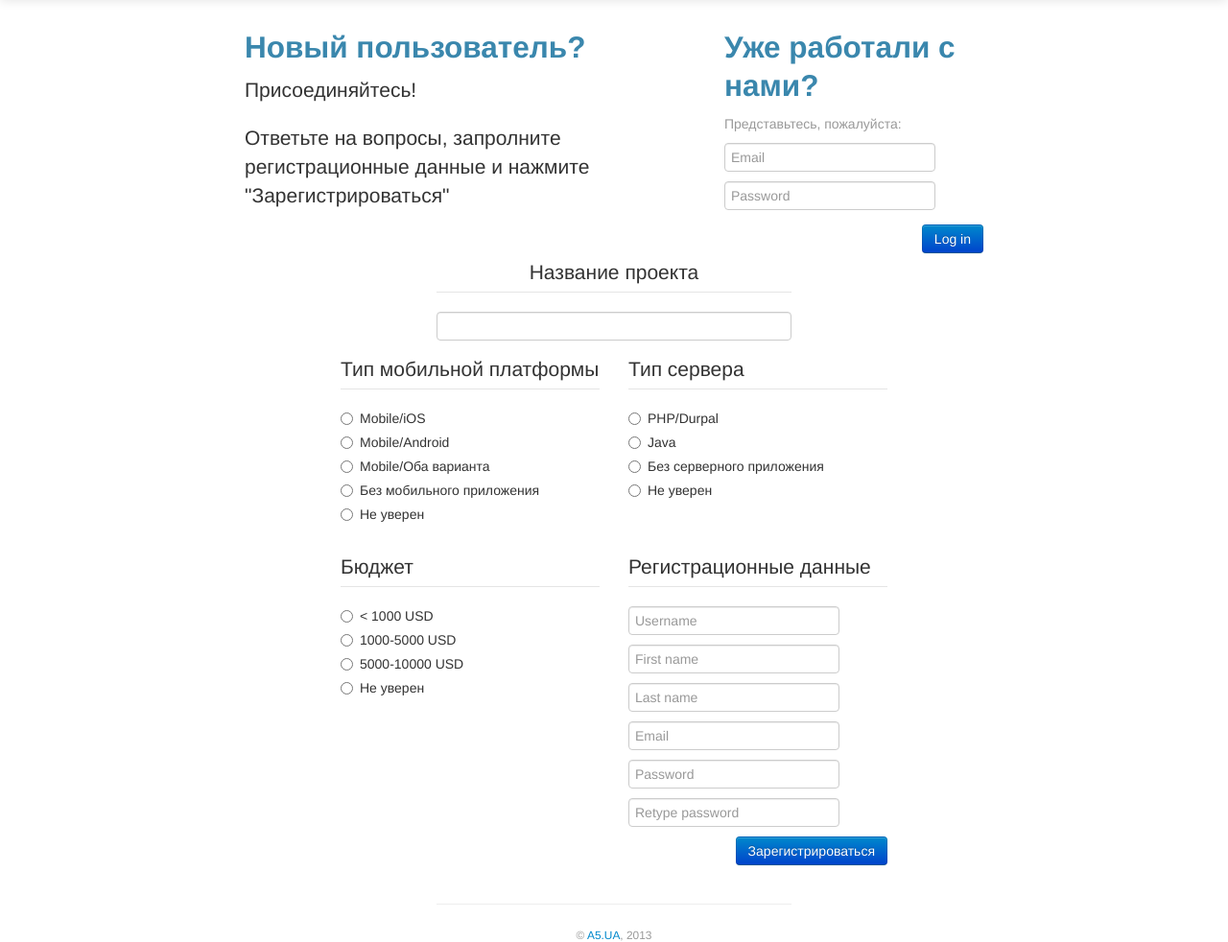
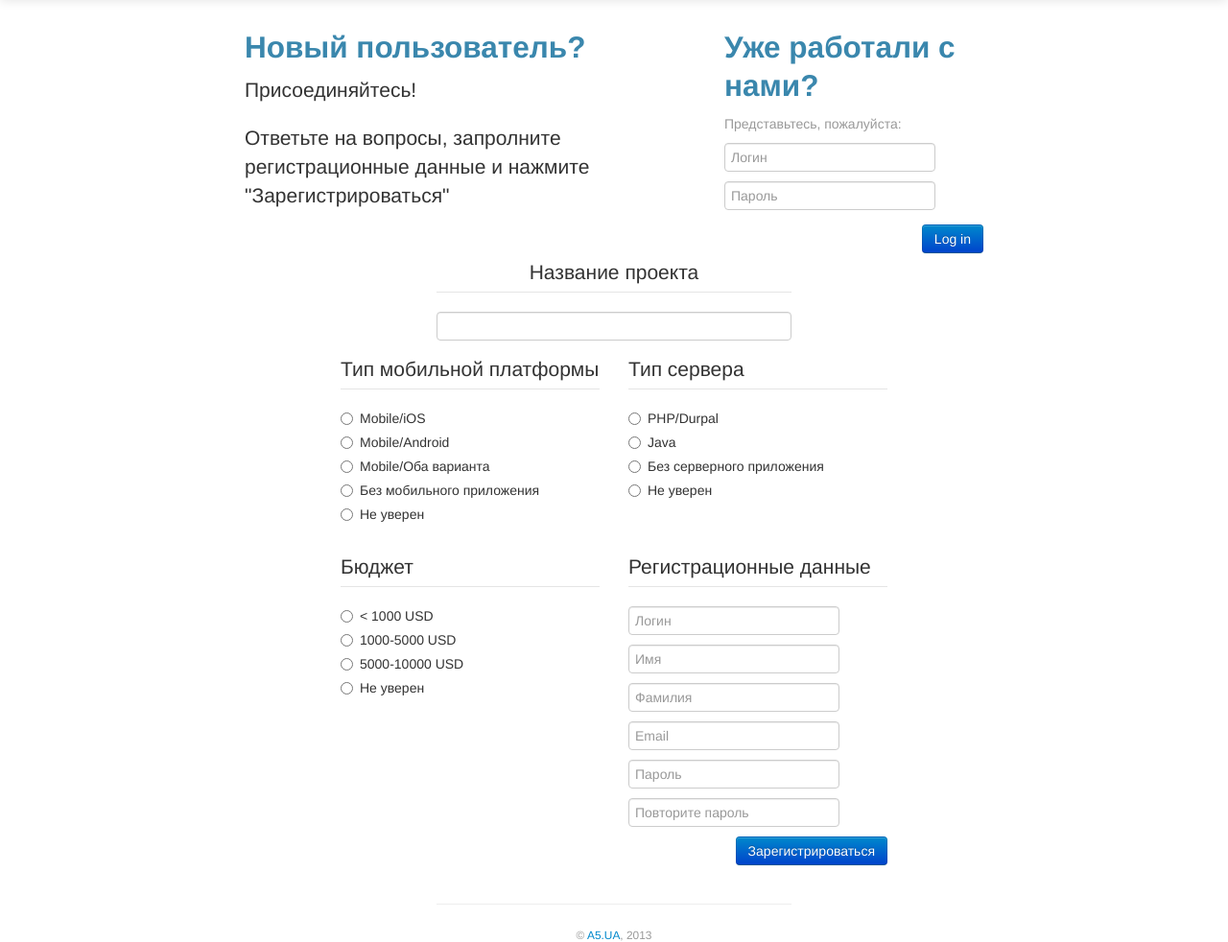
Before and after one commit to uncleLem/CustomerQuiz, a Django app: page / in a window 1280 px wide. Shown: the part 41-1023 px from the top of the page at 96% size. Run offline with Django 3.2, Linux system fonts and the light colour scheme; data comes from the database, SQL or seed files in the repository; some libraries are stand-ins or nearby versions.

Commit message:
localization update

```diff
--- a/quiz/templates/client/question.html
+++ b/quiz/templates/client/question.html
@@ -57,7 +57,7 @@
                     <legend>{{ question_title }}</legend>
                     {% if type == 'enum' %}
                         <button form="form" type="button" onclick="CreateFormElement()" class="btn pull-right"><i
-                                class="icon-plus"></i> Add
+                                class="icon-plus"></i> Добавить
                         </button><br><br>{% endif %}
 
                     {% if type == 'radio' %}
@@ -100,8 +100,8 @@
             </div>
         {% endif %}{% endcomment %}
         <div class="row">
-            <div class="offset5">
-                <button form="form" type="submit" class="btn btn-primary">Далее <i
+            <div class="span4 offset2">
+                <button form="form" type="submit" class="btn btn-primary pull-right">Далее <i
                         class="icon-arrow-right icon-white"></i>
                 </button>
             </div>
--- a/quiz/templates/common/base.html
+++ b/quiz/templates/common/base.html
@@ -46,7 +46,7 @@
                         <li {% if active_section == 'projects' %} class="active"{% endif %}><a href="/projects/"><i
                                 class="icon-th-list"></i> Проекты</a></li>
                         <li {% if active_section == 'contacts' %} class="active"{% endif %}><a href="/clients/"><i
-                                class="icon-user"></i> Клиеннты</a></li>
+                                class="icon-user"></i> Клиенты</a></li>
                         <li {% if active_section == 'analysis' %} class="active"{% endif %}><a href="/analysis/"><i
                                 class="icon-tasks"></i> Аналитика</a></li>
                         <li><a href="/logout/"><i class="icon-off"></i> Выйти</a></li>
--- a/quiz/templates/common/welcome.html
+++ b/quiz/templates/common/welcome.html
@@ -45,8 +45,8 @@
                 <div class="controls">
                     <form action="/login/" method="POST">{% csrf_token %}
                         <label>
-                            <input type="text" name="username" placeholder="Email">
-                            <input type="password" name="password" placeholder="Password">
+                            <input type="text" name="username" placeholder="Логин">
+                            <input type="password" name="password" placeholder="Пароль">
                         </label>
                         <button type="submit" class="btn btn-primary pull-right">Log in</button>
                     </form>
@@ -152,20 +152,20 @@
                 {% comment %}<div class="control-group">
                     <div class="controls">{% endcomment %}
                 {% if username_is_ok %}
-                    <input type="text" name="inputName" placeholder="Username" required>
+                    <input type="text" name="inputName" placeholder="Логин" required>
                 {% else %}
                     <div class="control-group error">
-                        <input type="text" name="inputName" placeholder="Username" value="{{ username }}"
+                        <input type="text" name="inputName" placeholder="Логин" value="{{ username }}"
                                class="text-error" required>
                         <span class="help-block text-error">Такой пользователь уже существует</span>
                     </div>
                 {% endif %}
 
-                <input type="text" name="inputFirst" placeholder="First name">
-                <input type="text" name="inputLast" placeholder="Last name">
+                <input type="text" name="inputFirst" placeholder="Имя">
+                <input type="text" name="inputLast" placeholder="Фамилия">
                 <input type="email" name="inputEmail" placeholder="Email" required>
-                <input type="password" name="inputPassword" placeholder="Password" required>
-                <input type="password" name="inputPasswordRetype" placeholder="Retype password" required>
+                <input type="password" name="inputPassword" placeholder="Пароль" required>
+                <input type="password" name="inputPasswordRetype" placeholder="Повторите пароль" required>
                 <button type="button" onclick="function checkPassword() {
                             var form = document.forms['register'];
                             var a = form.inputPassword.value;
--- a/quiz/views.py
+++ b/quiz/views.py
@@ -191,7 +191,7 @@ def project_info(request):
     return render_to_response('common/project_info.html',
                               {'project': project,
                                'info': info,
-                               'active_section': 'new',
+                               'active_section': 'projects',
                                'btn_next_text': text,
                                'btn_next_page': page,
                                'evaluation': evaluation,
```
